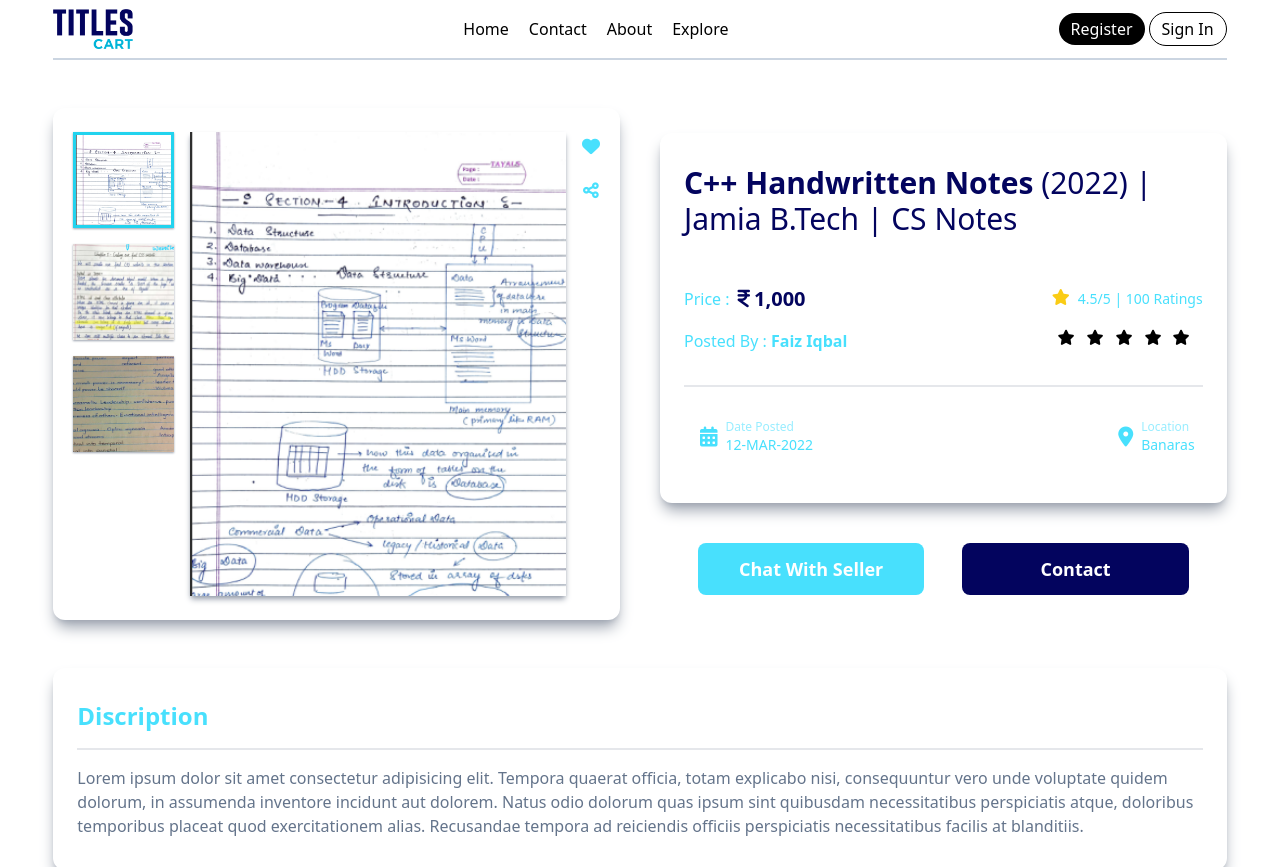
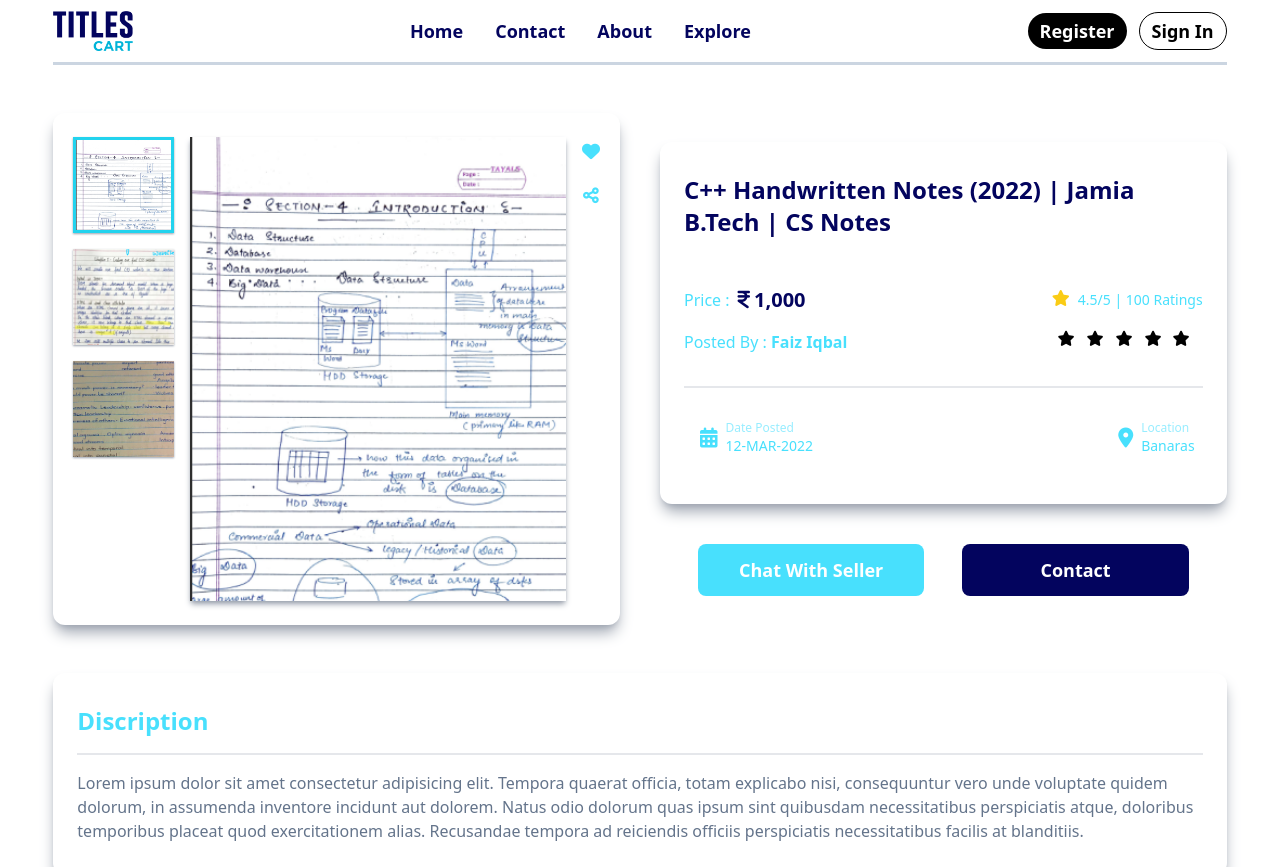
Before and after one commit to Vicky-Guptaa/Dbms-Project, a website built with Vite: page Item Details/Index.html in a window 1280 px wide. Shown: the top 867 px of the page. Built offline with nearby package versions, Linux system fonts and the light colour scheme.

Commit message:
navbar improvement

```diff
--- a/Item Details/Index.html
+++ b/Item Details/Index.html
@@ -21,25 +21,34 @@
         <!-- Navbar -->
         <header>
             <div class="mx-auto">
-                <div class="flex justify-between item-center border-b-[0.15rem] border-slate-300 z-10">
+                <div class="flex justify-between item-center border-b-[0.2rem] border-slate-300 z-10">
 
                     <div class="flex items-center space-x-1 my-2">
                         <a class="item-center" href="/home"><img class="h-10" src="images/logo.png"
                                 alt="titles cart"></a>
                     </div>
 
-                    <div class="flex md:hidden items-center space-x-1">
-                        <a class="py-3 px-2 " href="/">Home</a>
-                        <a class="py-3 px-2" href="/contact">Contact</a>
-                        <a class="py-3 px-2" href="/about">About</a>
-                        <a class="py-3 px-2" href="/explore">Explore</a>
+                    <div class="flex md:hidden items-center space-x-4 text-primary-blue-dark">
+                        <a class="py-3 px-2 text-lg font-semibold  hover:text-primary-blue hover:scale-110 active:scale-95 duration-300 ease-in-out"
+                            href="/">Home</a>
+                        <a class="py-3 px-2 text-lg font-semibold  hover:text-primary-blue hover:scale-110 active:scale-95 duration-300 ease-in-out"
+                            href="/contact">Contact</a>
+                        <a class="py-3 px-2 text-lg font-semibold  hover:text-primary-blue hover:scale-110 active:scale-95 duration-300 ease-in-out"
+                            href="/about">About</a>
+                        <a class="py-3 px-2 text-lg font-semibold  hover:text-primary-blue hover:scale-110 active:scale-95 duration-300 ease-in-out"
+                            href="/explore">Explore</a>
                     </div>
 
-                    <div class="items-center flex space-x-1 my-3">
+                    <div class="items-center flex space-x-3 my-3">
 
-                        <a class="py-1 px-3 text-white bg-black rounded-full" href="/register">Register</a>
-                        <a class="py-1 px-3 border border-black rounded-full hover:text-white hover:bg-black transition duration-500"
+                        <a class="py-1 px-3 text-white bg-black rounded-full text-lg font-semibold hover:scale-110 active:scale-95 duration-300 ease-in-out"
+                            href="/register">Register</a>
+                        <a class="py-1 px-3 border border-black rounded-full text-lg font-semibold hover:scale-110 active:scale-95 hover:text-white hover:bg-black duration-300 ease-in-out"
                             href="/login">Sign In</a>
+                        <a class="py-1 px-5 text-white bg-primary-blue rounded-full  text-lg font-semibold hover:scale-110 active:scale-95 duration-300 ease-in-out hidden"
+                            href="/register">Post</a>
+                        <a class="py-1 px-4 bg-red-500 text-white rounded-full text-lg font-semibold hover:scale-110 active:scale-95 hover:text-white hover:bg-red-600 duration-300 ease-in-out hidden"
+                            href="/login">Logout</a>
                         <div class="hidden md:flex item-center">
                             <button class="mobile-menu-button py-1 pr-2 pl-4 duration-500 ease-in-out">
                                 <div class="hamburger-line flex flex-col w-8 h-[1.38rem] justify-between items-center">
@@ -71,8 +80,8 @@
 
                 <!-- Heading Visible Only For Small Screen -->
                 <div class="hidden md:block bg-white px-6 py-8 shadow-lg shadow-gray-400 rounded-xl">
-                    <h1 class="text-2xl text-primary-blue-dark"><span class="font-semibold">C++ Handwritten
-                            Notes </span> (2022) | Jamia B.Tech | CS Notes</h1>
+                    <h1 class="text-2xl text-primary-blue-dark font-semibold">C++ Handwritten Notes (2022) | Jamia
+                        B.Tech | CS Notes</h1>
                 </div>
 
                 <!-- Image Part Of The Item -->
@@ -122,8 +131,9 @@
 
                     <div class="bg-white px-6 py-8 shadow-lg shadow-gray-400 rounded-xl">
                         <div class="md:hidden">
-                            <h1 class="text-3xl text-primary-blue-dark"><span class="font-semibold">C++ Handwritten
-                                    Notes </span> (2022) | Jamia B.Tech | CS Notes</h1>
+                            <h1 class="text-2xl text-primary-blue-dark font-semibold">C++ Handwritten Notes (2022) |
+                                Jamia
+                                B.Tech | CS Notes</h1>
                         </div>
 
                         <div class="flex items-center justify-between mt-12 md:mt-0">
@@ -168,14 +178,14 @@
                         <div class="flex mt-8 mb-4 justify-between px-2 lg:flex-col lg:items-center lg:gap-4">
 
                             <div class="flex gap-6 ml-2 w-full justify-between">
-                                <div class="flex gap-2 items-center"><i
+                                <div class="flex gap-2 items-center hover:scale-125 duration-300 ease-in-out"><i
                                         class="fa-solid fa-calendar-days text-xl text-primary-blue"></i>
                                     <div>
                                         <p class="text-xs text-primary-blue-light">Date Posted</p>
                                         <p class="text-sm text-primary-blue">12-MAR-2022</p>
                                     </div>
                                 </div>
-                                <div class="flex gap-2 items-center">
+                                <div class="flex gap-2 items-center hover:scale-125 duration-300 ease-in-out">
                                     <div><i class="fa-solid fa-location-dot text-xl text-primary-blue"></i></div>
                                     <div>
                                         <p class="text-xs text-primary-blue-light">Location</p>
```
